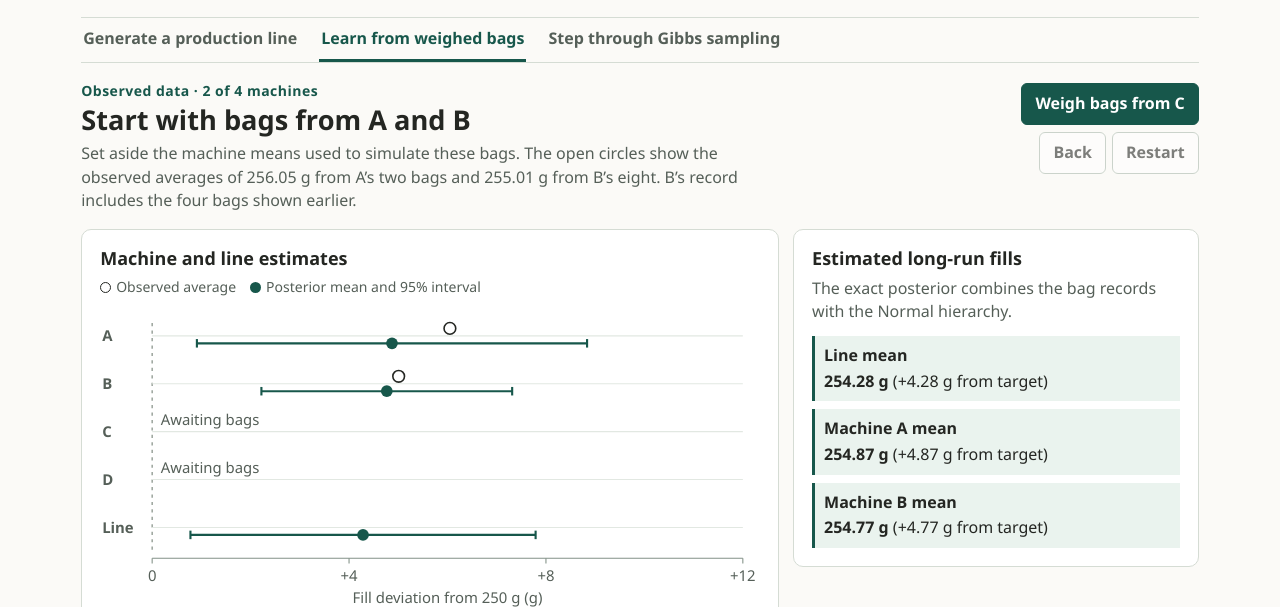
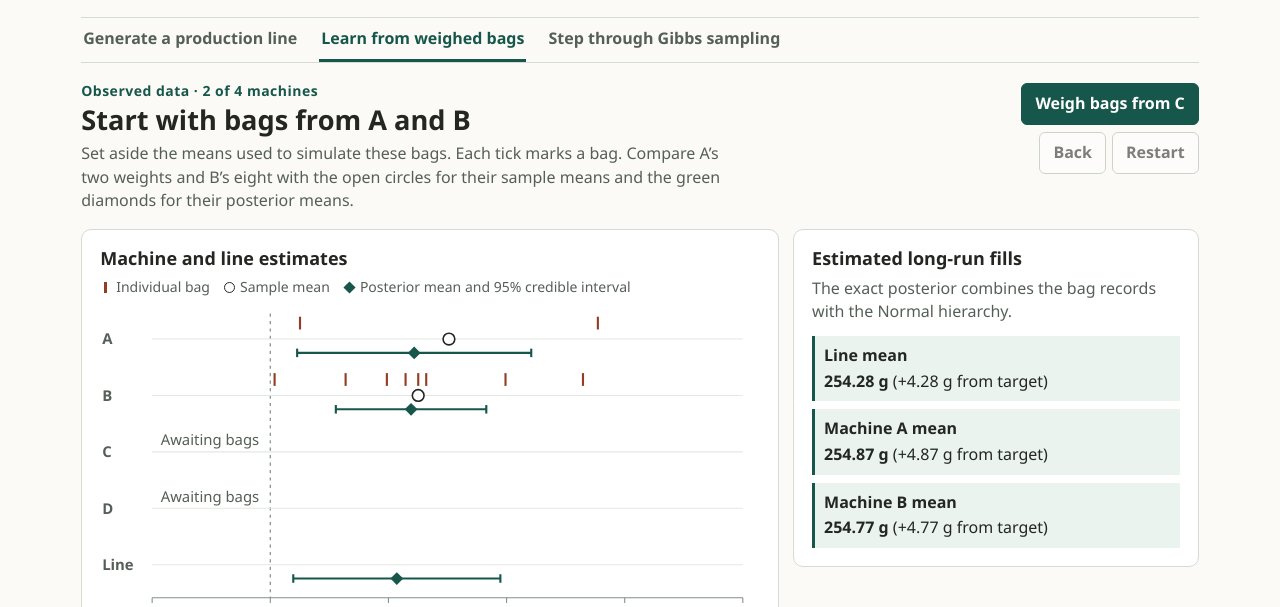
Before and after one commit to smileschen/smileschen.github.io, a plain HTML site: page coffee-filling/index.html in a window 1280 px wide. Both pictures are taken after a click on the link "Learn from weighed bags". Shown: the part 193-800 px from the top of the page. Drawn offline with Linux system fonts and the light colour scheme.

Commit message:
Mark individual weights and means in coffee inference plot

```diff
--- a/coffee-filling/styles.css
+++ b/coffee-filling/styles.css
@@ -126,6 +126,8 @@ thead th { color: var(--muted) }
 .symbol.open { border: 1.8px solid var(--ink); border-radius: 50%; background: white }
 .symbol.draw { border-radius: 50%; background: var(--rust) }
 .symbol.posterior { border-radius: 50%; background: var(--green) }
+.symbol.bag-tick { background: linear-gradient(90deg, transparent 40%, var(--rust) 40% 60%, transparent 60%) }
+.symbol.posterior-diamond { background: var(--green); transform: rotate(45deg) scale(.78) }
 .symbol.previous { font-weight: 750; color: var(--muted) }
 .symbol.center { border-left: 2px dashed var(--green); margin-left: 4px; flex-basis: 8px }
 .symbol.hist { background: #bdd8cd; border: 1px solid var(--green) }
@@ -144,6 +146,7 @@ thead th { color: var(--muted) }
 .chart .interval { stroke: var(--green); stroke-width: 2 }
 .chart .posterior-mark { fill: var(--green) }
 .chart .observed-mark { fill: white; stroke: var(--ink); stroke-width: 1.5 }
+.chart .bag-tick { stroke: var(--rust); stroke-width: 2 }
 .chart .compare-mark { stroke: #667069; stroke-width: 1.4 }
 .chart .histogram { fill: #bdd8cd; stroke: white; stroke-width: .7 }
 @media (max-width: 860px) {
--- a/coffee-filling/walkthrough.js
+++ b/coffee-filling/walkthrough.js
@@ -45,11 +45,11 @@ function offsetAxis(values, step) {
 }
 
 const credibleZ = 1.95996398454;
-const inferenceAxis = offsetAxis(fits.flatMap((fit) => [
-  ...Object.values(fit.machines).map((record) => record.observed),
-  ...[fit.line, ...Object.values(fit.machines)].flatMap(({ mean, sd }) =>
-    [mean - credibleZ * sd, mean + credibleZ * sd]),
-]), 4);
+const inferenceAxis = offsetAxis([
+  ...Object.values(data).flat(),
+  ...fits.flatMap((fit) => [fit.line, ...Object.values(fit.machines)].flatMap(({ mean, sd }) =>
+    [mean - credibleZ * sd, mean + credibleZ * sd])),
+], 4);
 const conditionalAxis = offsetAxis([
   ...chain,
   ...steps.map((step) => step.draw),
@@ -189,9 +189,12 @@ function observedRecords(available) {
 function inferencePlot(fit, previous) {
   const { min, max, ticks } = inferenceAxis;
   const sc = scale(min, max, 49);
-  let body = line(sc.x(0), 17, sc.x(0), 230, "target");
+  const firstRow = 32;
+  const rowSpacing = 53;
+  const axisY = firstRow + (coordinates.length - 1) * rowSpacing + 31;
+  let body = line(sc.x(0), 8, sc.x(0), axisY, "target");
   coordinates.forEach((name, i) => {
-    const row = 29 + i * 45;
+    const row = firstRow + i * rowSpacing;
     const isLine = name === "Line";
     const record = isLine ? fit.line : fit.machines[name];
     body += label(2, row + 5, name, "start", "chart-label") + line(sc.left, row, sc.right, row, "gridline");
@@ -202,19 +205,29 @@ function inferencePlot(fit, previous) {
     const midpoint = sc.x(record.mean);
     const left = sc.x(record.mean - credibleZ * record.sd);
     const right = sc.x(record.mean + credibleZ * record.sd);
-    const postY = row + 7;
+    const postY = row + 13;
+    const diamond = `${midpoint},${postY - 6} ${midpoint + 6},${postY} ${midpoint},${postY + 6} ${midpoint - 6},${postY}`;
     body += line(left, postY, right, postY, "interval") + line(left, postY - 4, left, postY + 4, "interval")
-      + line(right, postY - 4, right, postY + 4, "interval") + mark(midpoint, postY, "posterior-mark");
-    if (!isLine) body += mark(sc.x(record.observed), row - 7, "observed-mark");
+      + line(right, postY - 4, right, postY + 4, "interval")
+      + `<polygon points="${diamond}" class="posterior-mark"><title>Posterior mean ${fillWeight(record.mean)}</title></polygon>`;
+    if (!isLine) {
+      const weights = data[name].map((deviation) => {
+        const x = sc.x(deviation);
+        return `<g><title>Bag weight ${fillWeight(deviation)}</title>${line(x, row - 21, x, row - 9, "bag-tick")}</g>`;
+      }).join("");
+      body += weights + `<g><title>Sample mean ${fillWeight(record.observed)}</title>${mark(sc.x(record.observed), row, "observed-mark")}</g>`;
+    }
     if (name === "A" && previous) {
       const old = sc.x(previous.machines.A.mean);
-      const previousY = row + 18;
+      const previousY = row + 24;
       body += line(old - 3, previousY - 3, old + 3, previousY + 3, "compare-mark")
         + line(old + 3, previousY - 3, old - 3, previousY + 3, "compare-mark");
     }
   });
-  body += horizontalAxis(sc, 238, ticks);
-  return svg(body, 287, `Observed means and posterior means with 95 percent credible intervals. Machine A’s posterior mean offset is ${grams(fit.machines.A.mean)}. Machine B’s is ${grams(fit.machines.B.mean)}. The line’s is ${grams(fit.line.mean)}.`);
+  body += horizontalAxis(sc, axisY, ticks);
+  const estimates = Object.entries(fit.machines)
+    .map(([name, record]) => `Machine ${name} ${fillWeight(record.mean)}`).join(", ");
+  return svg(body, axisY + 49, `Vertical ticks mark individual bag weights, open circles mark sample means, and solid diamonds mark posterior means with 95 percent credible intervals. Posterior mean fills are ${estimates}, line ${fillWeight(fit.line.mean)}.`);
 }
 
 function inferenceView(index) {
@@ -223,12 +236,13 @@ function inferenceView(index) {
   const complete = index === fits.length - 1;
   const introduced = names[1 + index];
   const title = previous ? `Records from ${introduced} update A’s estimate` : "Start with bags from A and B";
-  let cue = `Set aside the machine means used to simulate these bags. The open circles show the observed averages of ${fillWeight(fit.machines.A.observed)} from A’s two bags and ${fillWeight(fit.machines.B.observed)} from B’s eight. B’s record includes the four bags shown earlier.`;
+  let cue = "Set aside the means used to simulate these bags. Each tick marks a bag. Compare A’s two weights and B’s eight with the open circles for their sample means and the green diamonds for their posterior means.";
   if (previous) {
-    cue = `A’s two bags weigh the same as before. Adding ${introduced} changes the estimate for the shared line. Follow the filled dot for A from ${grams(previous.machines.A.mean)} to ${grams(fit.machines.A.mean)}.`;
+    cue = `The new ticks show the bags from ${introduced}. Those bags update the estimate for the shared line. Follow A’s posterior mean from ${grams(previous.machines.A.mean)} to ${grams(fit.machines.A.mean)}.`;
   }
   if (complete) cue += " Compare the intervals for A and B. A’s two bags give less information about its long-run average than B’s eight do.";
-  const legendItems = [["open", "Observed average"], ["posterior", "Posterior mean and 95% interval"]];
+  const legendItems = [["bag-tick", "Individual bag"], ["open", "Sample mean"],
+    ["posterior-diamond", "Posterior mean and 95% credible interval"]];
   if (previous) legendItems.push(["previous", "Previous estimate for A"]);
   const plot = `<h3>Machine and line estimates</h3>${legend(legendItems)}
     ${inferencePlot(fit, previous)}<p class="chart-note">A machine’s interval describes its long-run mean fill.</p>`;
```
